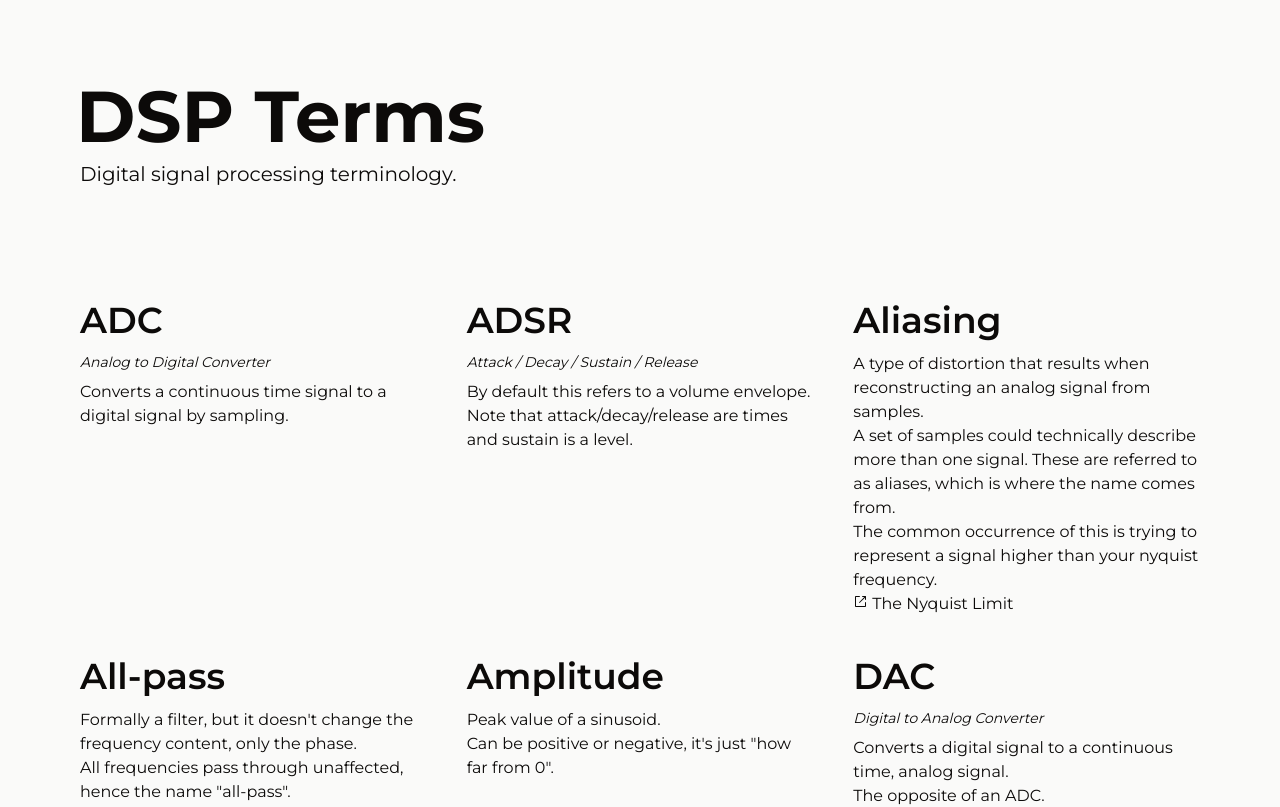
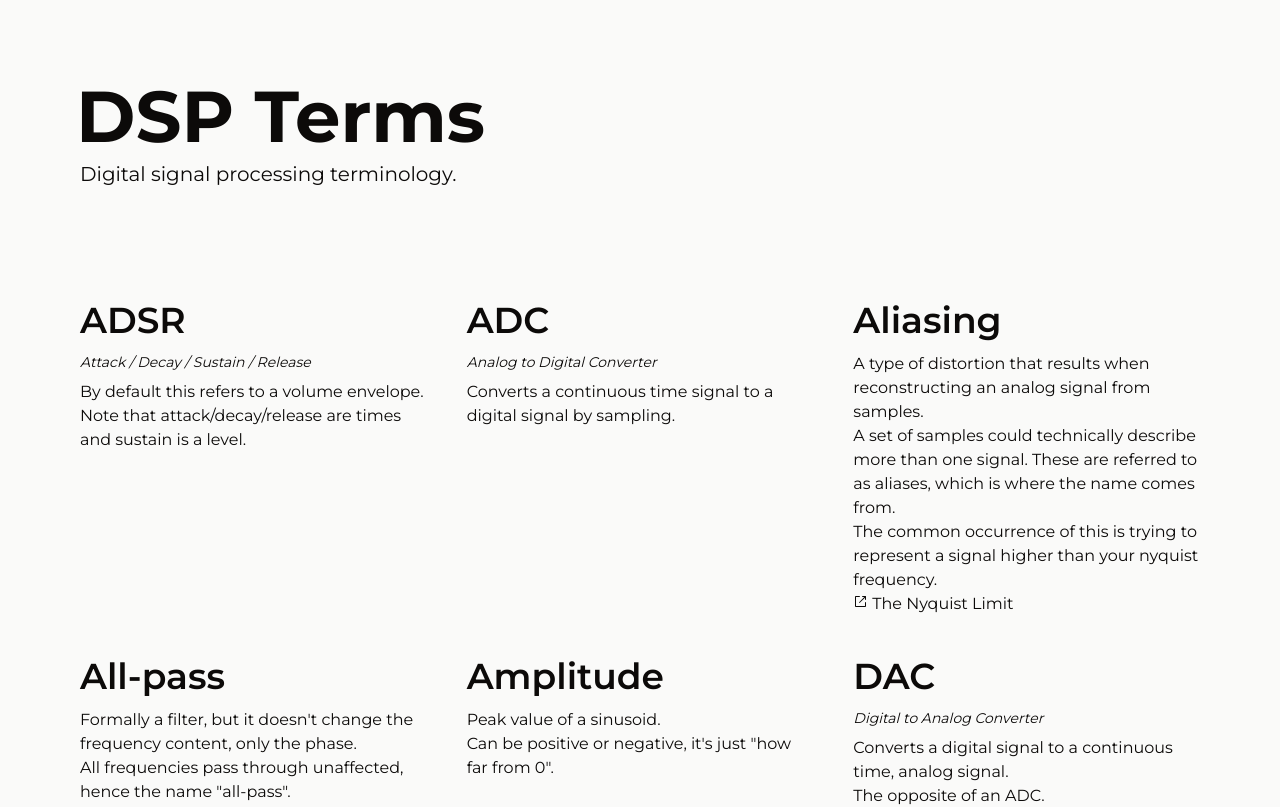
Before and after one commit to satelllte/dsp-terms, a Next.js app: page / in a window 1280 px wide. Shown: the top 807 px of the page. Built offline with nearby package versions, Linux system fonts and the light colour scheme.

Commit message:
test: bad scenario

```diff
--- a/src/data/terms.ts
+++ b/src/data/terms.ts
@@ -1,12 +1,4 @@
 export const terms: Term[] = [
-	{
-		id: 'adc',
-		term: 'ADC',
-		expansion: 'Analog to Digital Converter',
-		paragraphs: [
-			'Converts a continuous time signal to a digital signal by sampling.',
-		],
-	},
 	{
 		id: 'adsr',
 		term: 'ADSR',
@@ -14,6 +6,14 @@ export const terms: Term[] = [
 		paragraphs: [
 			'By default this refers to a volume envelope.',
 			'Note that attack/decay/release are times and sustain is a level.',
+		],
+	},
+	{
+		id: 'adc',
+		term: 'ADC',
+		expansion: 'Analog to Digital Converter',
+		paragraphs: [
+			'Converts a continuous time signal to a digital signal by sampling.',
 		],
 	},
 	{
```
